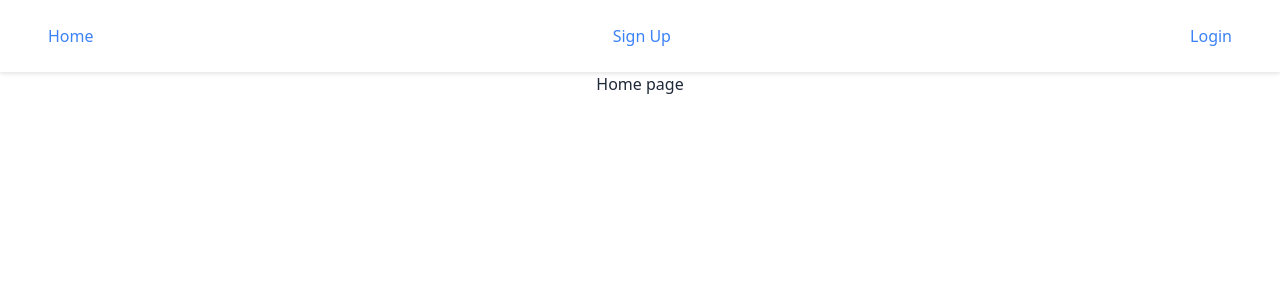
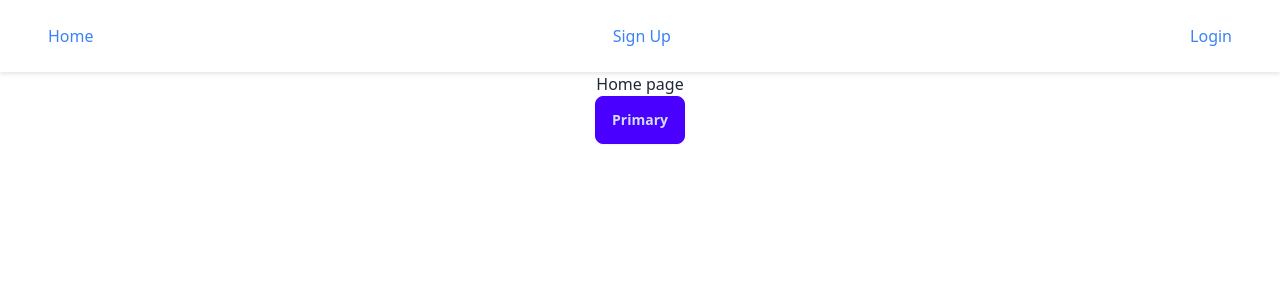
Before and after one commit to garaluzardo/final-project-front, a React (Create React App) app: page / in a window 1280 px wide. Shown: the top 300 px of the page. Built offline with nearby package versions, Linux system fonts and the light colour scheme; no server answers.

Commit message:
Test Daisyui en HomePage

```diff
--- a/package.json
+++ b/package.json
@@ -4,6 +4,7 @@
   "private": true,
   "dependencies": {
     "axios": "^1.8.1",
+    "daisyui": "^4.12.24",
     "react": "^19.0.0",
     "react-dom": "^19.0.0",
     "react-router-dom": "^6.30.0",
@@ -37,7 +38,6 @@
     "@testing-library/jest-dom": "^6.6.3",
     "@testing-library/react": "^16.2.0",
     "@testing-library/user-event": "^14.6.1",
-    "daisyui": "^5.0.0",
     "tailwindcss": "^3.4.17"
   }
 }
--- a/src/pages/HomePage/HomePage.jsx
+++ b/src/pages/HomePage/HomePage.jsx
@@ -4,6 +4,7 @@ function HomePage() {
   return (
     <div>
       <h1>Home page</h1>
+      <button className="btn btn-primary">Primary</button>
     </div>
   );
 }
```
Also changed, not shown: 1 other file (tests, documents, lock files or other folders).
